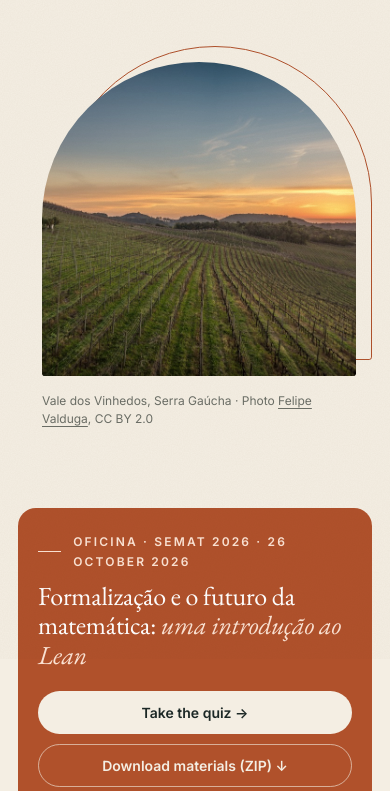
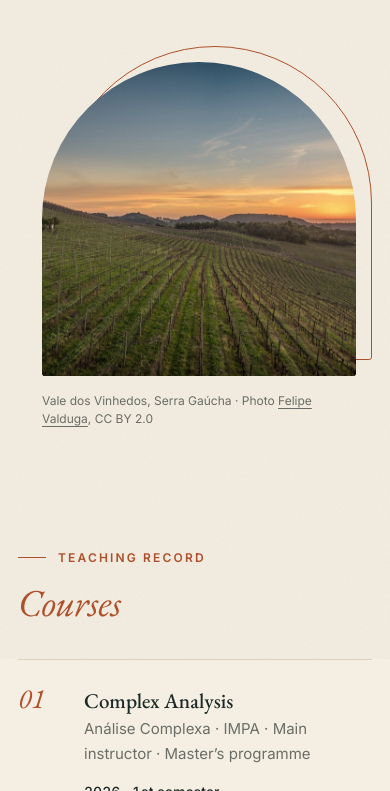
Before and after one commit to cynthiabort/cynthiabort.github.io, a plain HTML site: page teaching.html in a window 390 px wide. Shown: the part 185-976 px from the top of the page. Drawn offline with nearby package versions, Linux system fonts and the light colour scheme.

Commit message:
Remove workshop from Home and Teaching; Complex Analysis in 2026.1
The SEMAT workshop stays on the Talks page, and the quiz links back there.

Co-Authored-By: Claude Opus 5.5 <noreply@anthropic.com>

```diff
--- a/styles.css
+++ b/styles.css
@@ -257,22 +257,6 @@ details p { font-size: 15px; margin: 8px 0 0; max-width: 70ch; }
 .talks-list p + p { margin-top: 2px; }
 .talks-hint { font-size: 14px; color: var(--muted); }
 
-/* ---------- Workshop ---------- */
-.section.section--workshop { padding-top: 16px; padding-bottom: 0; }
-.section.section--workshop + .section { padding-top: 96px; }
-.workshop-panel { position: relative; overflow: hidden; background: var(--terra); color: #fff; border-radius: 22px; padding: 30px 36px; }
-.workshop-panel::after { content: ''; position: absolute; right: -70px; bottom: -120px; width: 240px; height: 240px; border-radius: 50%; border: 1px solid rgba(255, 255, 255, .28); pointer-events: none; }
-.workshop-panel .eyebrow { color: #fbe3d4; }
-.workshop-panel .eyebrow { margin-bottom: 10px; }
-.section .workshop-panel h2 { color: #fff; max-width: 820px; font-size: clamp(26px, 2.8vw, 34px); line-height: 1.15; margin-bottom: 0; }
-.workshop-panel h2 em { color: #fbe3d4; }
-.workshop-actions { position: relative; z-index: 1; display: flex; flex-wrap: wrap; gap: 10px; margin-top: 20px; }
-.workshop-actions .btn { padding: 9px 18px; font-size: 14px; }
-.workshop-panel .btn--cream:hover { color: var(--terra); }
-.news-link { display: inline-flex; align-items: center; gap: 10px; margin-top: 28px; font-size: 14.5px; font-weight: 500; color: var(--ink); text-decoration: none; }
-.news-link:hover { color: var(--terra); }
-.news-tag { font-size: 11px; font-weight: 700; letter-spacing: .12em; text-transform: uppercase; color: #fff; background: var(--terra); padding: 3px 9px; border-radius: 999px; }
-
 /* ---------- Footer ---------- */
 .site-footer { background: var(--footer); color: rgba(244, 238, 227, .8); padding: 40px 0 28px; font-size: 14px; }
 .footer-inner { display: flex; justify-content: space-between; align-items: center; gap: 16px; flex-wrap: wrap; }
@@ -307,7 +291,6 @@ details p { font-size: 15px; margin: 8px 0 0; max-width: 70ch; }
   .arch { width: calc(100% - 40px); margin-left: 24px; }
   .section { padding: 56px 0; }
   .section.section--tint + .section:not(.section--tint) { padding-top: 56px; }
-  .section.section--workshop + .section { padding-top: 56px; }
   .section-head { flex-direction: column; align-items: flex-start; gap: 12px; }
   .card { padding: 24px 22px; border-radius: 18px; }
   .paper { grid-template-columns: 1fr; gap: 10px; padding: 28px 0; }
@@ -319,9 +302,6 @@ details p { font-size: 15px; margin: 8px 0 0; max-width: 70ch; }
   .numbered .when { grid-column: 2; }
   .numbered h3 { font-size: 21px; }
   .contact-panel { padding: 36px 24px; border-radius: 22px; }
-  .workshop-panel { padding: 24px 20px; border-radius: 18px; }
-  .workshop-panel::after { display: none; }
-  .workshop-actions .btn { width: 100%; justify-content: center; }
   .footer-inner { flex-direction: column; align-items: flex-start; }
 }
 
--- a/teaching.html
+++ b/teaching.html
@@ -50,20 +50,6 @@
     </section>
 
 
-    <!-- WORKSHOP: SEMAT 2026 Lean workshop. Quiz lives in semat-2026/quiz.html. -->
-    <section class="section section--workshop" id="semat-2026" aria-labelledby="semat-title">
-      <div class="container">
-        <div class="workshop-panel">
-          <span class="eyebrow eyebrow--light">Oficina · SEMAT 2026 · 26 October 2026</span>
-          <h2 id="semat-title" lang="pt">Formalização e o futuro da matemática: <em>uma introdução ao Lean</em></h2>
-          <div class="workshop-actions">
-            <a class="btn btn--cream" href="semat-2026/quiz.html">Take the quiz →</a>
-            <a class="btn btn--cream-line" href="https://github.com/cynthiabort/SEMAT-Lean-2026/archive/refs/heads/main.zip">Download materials (ZIP) ↓</a>
-            <a class="btn btn--cream-line" href="https://github.com/cynthiabort/SEMAT-Lean-2026"><svg class="gh-icon" viewBox="0 0 16 16" aria-hidden="true"><path fill="currentColor" d="M8 0C3.58 0 0 3.58 0 8c0 3.54 2.29 6.53 5.47 7.59.4.07.55-.17.55-.38 0-.19-.01-.82-.01-1.49-2.01.37-2.53-.49-2.69-.94-.09-.23-.48-.94-.82-1.13-.28-.15-.68-.52-.01-.53.63-.01 1.08.58 1.23.82.72 1.21 1.87.87 2.33.66.07-.52.28-.87.51-1.07-1.78-.2-3.64-.89-3.64-3.95 0-.87.31-1.59.82-2.15-.08-.2-.36-1.02.08-2.12 0 0 .67-.21 2.2.82.64-.18 1.32-.27 2-.27.68 0 1.36.09 2 .27 1.53-1.04 2.2-.82 2.2-.82.44 1.1.16 1.92.08 2.12.51.56.82 1.27.82 2.15 0 3.07-1.87 3.75-3.65 3.95.29.25.54.73.54 1.48 0 1.07-.01 1.93-.01 2.2 0 .21.15.46.55.38A8.013 8.013 0 0016 8c0-4.42-3.58-8-8-8z"/></svg> GitHub repository</a>
-          </div>
-        </div>
-      </div>
-    </section>
 
     <!-- TEACHING: newest first. Copy an <li> to add a course. -->
     <section class="section" aria-labelledby="teaching-title">
@@ -71,8 +57,8 @@
         <span class="eyebrow">Teaching record</span>
         <h2 id="teaching-title"><em>Courses</em></h2>
         <ol class="numbered">
+          <li><div><h3>Complex Analysis</h3><p>Análise Complexa · IMPA · Main instructor · Master’s programme</p></div><span class="when">2026 · 1st semester</span></li>
           <li><div><h3>Measure and Integration</h3><p>Medida e Integração · IMPA · Main instructor · Master’s programme</p></div><span class="when">2025 · 2nd semester</span></li>
-          <li><div><h3>Complex Analysis</h3><p>Análise Complexa · IMPA · Main instructor · Master’s programme</p></div><span class="when">2025 · 1st semester</span></li>
           <li><div><h3>Analysis I</h3><p>ETH Zürich · Course coordinator</p></div><span class="when">2024 · 2nd semester</span></li>
           <li><div><h3>Analysis II</h3><p>ETH Zürich · Course coordinator</p></div><span class="when">2024 · 1st semester</span></li>
           <li><div><h3>Additive Combinatorics</h3><p>ETH Zürich · Course coordinator &amp; teaching assistant</p></div><span class="when">2023 · 2nd semester</span></li>
```
Also changed, not shown: index.html (+0 -1 lines), semat-2026/quiz.html (+1 -1 lines).
